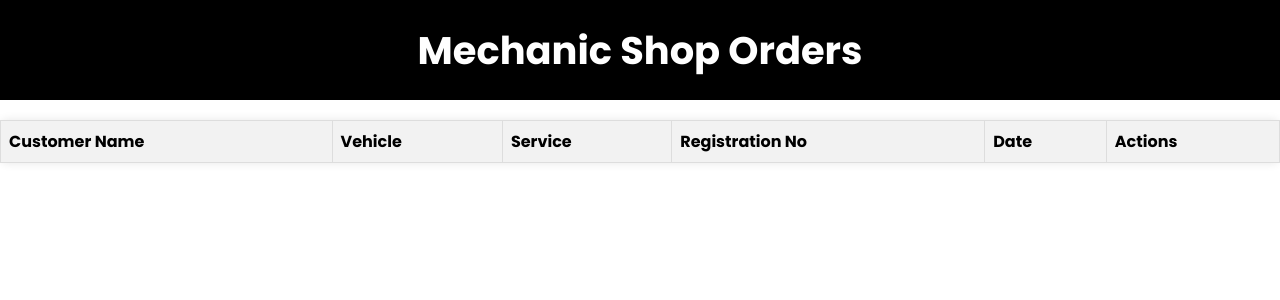
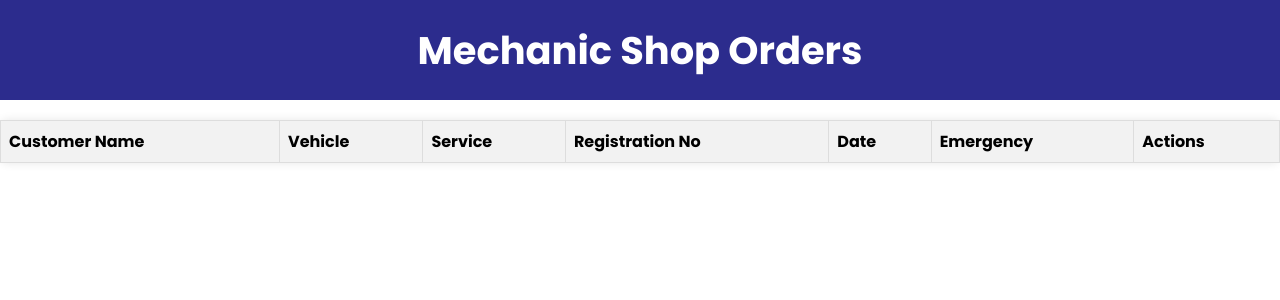
Before and after one commit to Navadeep-Reddy/Mechanical_Backside, a Flask app: template Mechanic_Login/templates/orders.html in a window 1280 px wide. Shown: the top 300 px of the page. Run offline with Flask 3, Linux system fonts and the light colour scheme; the template is opened without the code that fills it: most values are stand-ins (such as "Sample title", 1, 10 or a date in 2020); lists and menus that the app fills with data are empty.

Commit message:
Added extra emergency column

```diff
--- a/Mechanic_Login/app.py
+++ b/Mechanic_Login/app.py
@@ -42,6 +42,6 @@ def get_jobs():
     Data = []
 
     for card in jobcards:
-        Data.append([card.username, card.vehicle, card.repair, card.reg_no, card.delivery_date])
+        Data.append([card.username, card.vehicle, card.repair, card.reg_no, card.delivery_date, card.emergency_state])
 
     return jsonify(Data)
--- a/Mechanic_Login/static/orders.js
+++ b/Mechanic_Login/static/orders.js
@@ -6,13 +6,13 @@ document.addEventListener('DOMContentLoaded', function() {
         const list = await User_Details();
         console.log(list);
         list.forEach(item => {
-            addOrder(item[0], item[1], item[2], item[3], item[4]);
+            addOrder(item[0], item[1], item[2], item[3], item[4], item[5]);
         });
     }
 
     addOrders();
 
-    function addOrder(customerName, vehicle, service, registrationNo, date) {
+    function addOrder(customerName, vehicle, service, registrationNo, date, emergency) {
         const row = document.createElement('tr');
         row.innerHTML = `
             <td>${customerName}</td>
@@ -20,6 +20,7 @@ document.addEventListener('DOMContentLoaded', function() {
             <td>${service}</td>
             <td>${registrationNo}</td>
             <td>${date}</td>
+            <td>${emergency}</td>
             <td class="center-button">
                 <div class="order-actions">
                     <form action="${orderUrl}" method="POST">
--- a/Mechanic_Login/static/style.css
+++ b/Mechanic_Login/static/style.css
@@ -18,7 +18,7 @@ body {
     color: white;
     width: 100%;
     height: 100px;
-    background: black;
+    background: #2c2c8d;
     display: flex;
     justify-content: center;
     align-items: center;
@@ -94,7 +94,7 @@ th {
 
 .completed:hover {
     background: white;
-    color:#3e3ec4;
+    color: black;
     border: 2px solid #3e3ec4;
     padding: 8px 12px;
 
--- a/Mechanic_Login/templates/orders.html
+++ b/Mechanic_Login/templates/orders.html
@@ -18,6 +18,7 @@
                 <th>Service</th>
                 <th>Registration No</th>
                 <th>Date</th>
+                <th>Emergency</th>
                 <th>Actions</th>
             </tr>
         </thead>
```
